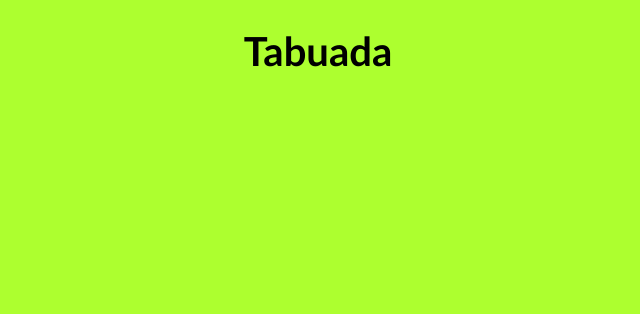
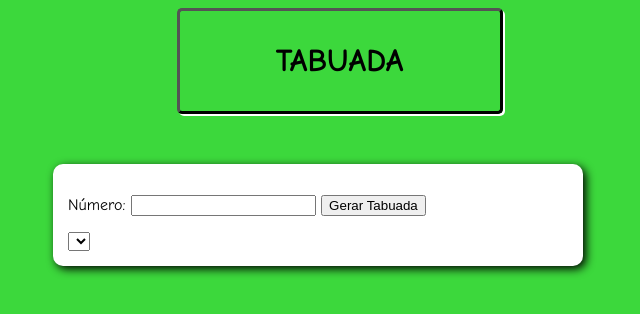
Before and after one commit to NewGamesMK/teste, a plain HTML site: page index.html in a window 1280 px wide. Shown: the whole page, without its empty margins (322-962 px from the left). Drawn offline with Linux system fonts and the light colour scheme.

Commit message:
script.js

```diff
--- a/index.html
+++ b/index.html
@@ -8,7 +8,15 @@
     <link rel="stylesheet" href="style.css">
 </head>
 <body>
-    <div><h1>Tabuada</h1></div>
+    <header><h1>TABUADA</h1></header>
+    <section><div>
+        <p>Número: <input type="number" name="num" id="txtn">
+    <input type="button" value="Gerar Tabuada" onclick="tabuada"></p>
+    </div>
+    <div>
+        <select name="tabuada" id="seltab"></select>
+    </div></section>
+    <script src="script.js"></script>
 
 </body>
 </html>
--- /dev/null
+++ b/script.js
@@ -0,0 +1,9 @@
+function tabuada(){
+    let num = document.getElementById('txtn')
+    let tab = document.getElementById('seltab')
+    if(num.value.length == 0){
+        window.alert('Por favor, Digite um número!')
+    }else{
+    let n = Number(num.value)
+}
+}
--- a/style.css
+++ b/style.css
@@ -1,15 +1,26 @@
 body{
-    background-color: greenyellow;
-    border: 15px black;
-}
-div{
-    border-top: 15px black;
-}
-
-h1{
-
-    font-family: 'Gill Sans', 'Gill Sans MT', Calibri, 'Trebuchet MS', sans-serif;
-    font-size: 40px;
-    text-align: center;
+    background-color: rgb(60, 216, 60);
+    font-family: Comic Sans MS, Comic;
 
 }
+header{
+    text-align: center;
+    padding: 10px ;
+    border: outset;
+    border-color: black;
+    border-radius: 5px;
+    box-shadow: 2px 2px white;
+    margin-bottom: 50px;
+    margin-left: 368pt;
+    margin-right: 300pt;
+    width: 300px;
+
+}
+section{
+    background-color: white;
+    border-radius: 10px;
+    padding: 15px;
+    width: 500px;
+    margin: auto;
+    box-shadow: 3px 3px 10px black
+}
```
